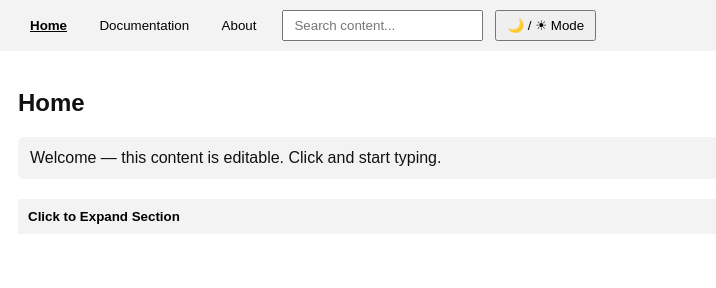
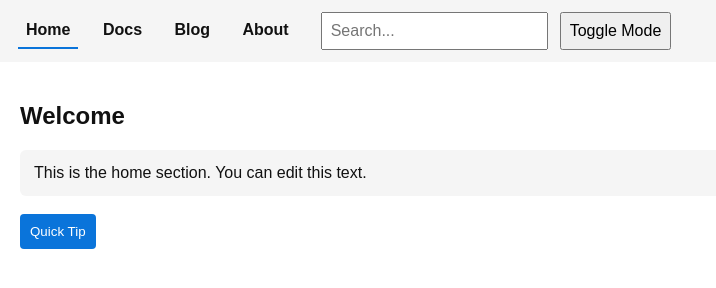
Before and after one commit to zoromks/My-Blog, a plain HTML site: page index.html in a window 1280 px wide. Shown: the whole page, without its empty margins (0-716 px from the left). Drawn offline with Linux system fonts and the light colour scheme.

Commit message:
Update index.html

```diff
--- a/index.html
+++ b/index.html
@@ -1,85 +1,95 @@
 <!DOCTYPE html>
-<html>
+<html lang="en">
 <head>
-<meta charset="UTF-8" />
-<title>Docs Portal</title>
+<meta charset="UTF-8">
+<title>My Docs & Blog</title>
+<meta name="viewport" content="width=device-width,initial-scale=1">
 
 <style>
-body {
-  font-family: Arial, sans-serif;
-  margin: 0;
-  background: var(--bg);
-  color: var(--text);
+  /* Variables */
+  :root {
+    --bg: #fff;
+    --text: #111;
+    --card: #f5f5f5;
+    --accent: #0a74da;
   }
-
-:root {
-  --bg: #ffffff;
-  --text: #111;
-  --card: #f3f3f3;
-}
-
   body.dark {
     --bg: #0f172a;
     --text: #e5e7eb;
     --card: #1f2937;
+    --accent: #3b82f6;
   }
 
+  /* Global layout */
+  body {
+    margin: 0;
+    font-family: Arial, sans-serif;
+    background: var(--bg);
+    color: var(--text);
+  }
   header {
-  padding: 10px 16px;
+    padding: 12px 18px;
+    background: var(--card);
     display: flex;
+    flex-wrap: wrap;
+    align-items: center;
     gap: 12px;
-  align-items: center;
-  background: var(--card);
-  position: sticky;
-  top: 0;
+  }
+  header button, header input {
+    padding: 8px;
+    font-size: 1rem;
   }
 
-input, button {
-  padding: 6px 10px;
+  /* Navigation tabs */
+  #tabs button {
+    border: none;
+    cursor: pointer;
+    background: none;
+    font-weight: 600;
+    color: var(--text);
+    margin-right: 12px;
+  }
+  #tabs button.active {
+    border-bottom: 2px solid var(--accent);
   }
 
-#tabs button {
-  border: none;
-  background: var(--card);
-  padding: 8px 14px;
-  cursor: pointer;
-}
-
-#tabs button.active {
-  font-weight: bold;
-  text-decoration: underline;
-}
-
+  /* Pages */
   .page {
     display: none;
-  padding: 18px;
+    padding: 20px;
   }
-
   .page.active {
     display: block;
   }
 
   .card {
     background: var(--card);
-  padding: 12px;
+    padding: 14px;
     margin: 10px 0;
     border-radius: 6px;
   }
 
+  /* Collapsible */
   .collapsible {
+    background: var(--accent);
+    color: white;
+    padding: 10px;
     cursor: pointer;
+    border: none;
+    margin-top: 8px;
+    border-radius: 4px;
+  }
+  .collapsible + .content {
+    display: none;
     padding: 10px;
-  border: none;
-  width: 100%;
-  text-align: left;
+    margin-top: 6px;
     background: var(--card);
-  font-weight: bold;
-  margin-top: 10px;
+    border-radius: 4px;
   }
 
-.content {
-  display: none;
-  padding: 8px;
+  /* Search highlight */
+  .highlight {
+    background: yellow;
   }
 </style>
 </head>
@@ -89,81 +99,89 @@ input, button {
 <header>
   <div id="tabs">
     <button onclick="showPage('home')" class="active">Home</button>
-    <button onclick="showPage('docs')">Documentation</button>
+    <button onclick="showPage('docs')">Docs</button>
+    <button onclick="showPage('blog')">Blog</button>
     <button onclick="showPage('about')">About</button>
   </div>
 
-  <input id="search" type="text" placeholder="Search content..." onkeyup="searchContent()" />
-
-  <button onclick="toggleDarkMode()">🌙 / ☀ Mode</button>
+  <input id="searchBar" type="search" placeholder="Search..." oninput="searchContent()">
+  <button onclick="toggleDarkMode()">Toggle Mode</button>
 </header>
 
-<!-- HOME PAGE -->
+<!-- HOME -->
 <div id="home" class="page active">
-  <h2>Home</h2>
+  <h2>Welcome</h2>
   <div class="card" contenteditable="true">
-    Welcome — this content is editable. Click and start typing.
+    This is the home section. You can edit this text.
   </div>
 
-  <button class="collapsible">Click to Expand Section</button>
+  <button class="collapsible">Quick Tip</button>
   <div class="content card" contenteditable="true">
-    Editable collapsible text block. Add notes or documentation here.
+    Click here to edit quick tips or notices.
   </div>
 </div>
 
-<!-- DOCS PAGE -->
+<!-- DOCS -->
 <div id="docs" class="page">
   <h2>Documentation</h2>
 
   <div class="card" contenteditable="true">
-    Add your Python / SQL / Project notes here.
+    Add your documentation content here.
   </div>
 
-  <button class="collapsible">API Notes</button>
+  <button class="collapsible">More Info</button>
   <div class="content card" contenteditable="true">
-    Editable API documentation section.
+    Additional details go here.
   </div>
 </div>
 
-<!-- ABOUT PAGE -->
+<!-- BLOG -->
+<div id="blog" class="page">
+  <h2>Blog</h2>
+
+  <div class="card" contenteditable="true">
+    This is a blog post placeholder. You can add multiple cards here.
+  </div>
+</div>
+
+<!-- ABOUT -->
 <div id="about" class="page">
   <h2>About</h2>
   <div class="card" contenteditable="true">
-    Add project description, version history, or team details.
+    Add details about yourself or the project.
   </div>
 </div>
 
 <script>
-// Page Navigation (Tabbed Pages)
-function showPage(id) {
-  document.querySelectorAll(".page").forEach(p => p.classList.remove("active"));
-  document.getElementById(id).classList.add("active");
-
-  document.querySelectorAll("#tabs button").forEach(b => b.classList.remove("active"));
-  event.target.classList.add("active");
+// Page switching
+function showPage(pageId) {
+  document.querySelectorAll('.page').forEach(p => p.classList.remove('active'));
+  document.querySelectorAll('#tabs button').forEach(b => b.classList.remove('active'));
+  document.getElementById(pageId).classList.add('active');
+  event.target.classList.add('active');
 }
 
-// Dark Mode Toggle
+// Dark / Light mode
 function toggleDarkMode() {
-  document.body.classList.toggle("dark");
+  document.body.classList.toggle('dark');
 }
 
-// Search Across Visible Page Content
+// Collapsible sections
+document.querySelectorAll('.collapsible').forEach(btn => {
+  btn.onclick = () => {
+    let content = btn.nextElementSibling;
+    content.style.display = content.style.display === 'block' ? 'none' : 'block';
+  };
+});
+
+// Simple search filter within current page cards
 function searchContent() {
-  let term = document.getElementById("search").value.toLowerCase();
-  let active = document.querySelector(".page.active");
-  active.querySelectorAll(".card").forEach(card => {
-    card.style.display = card.innerText.toLowerCase().includes(term) ? "block" : "none";
+  let term = document.getElementById('searchBar').value.toLowerCase();
+  let active = document.querySelector('.page.active');
+  active.querySelectorAll('.card').forEach(card => {
+    card.style.display = card.innerText.toLowerCase().includes(term) ? 'block' : 'none';
   });
 }
-
-// Collapsible Sections
-document.querySelectorAll(".collapsible").forEach(btn => {
-  btn.onclick = () => {
-    let content = btn.nextElementSibling;
-    content.style.display = (content.style.display === "block") ? "none" : "block";
-  };
-});
 </script>
 
 </body>
```
Lines whose indentation alone changed are shown as unchanged.
